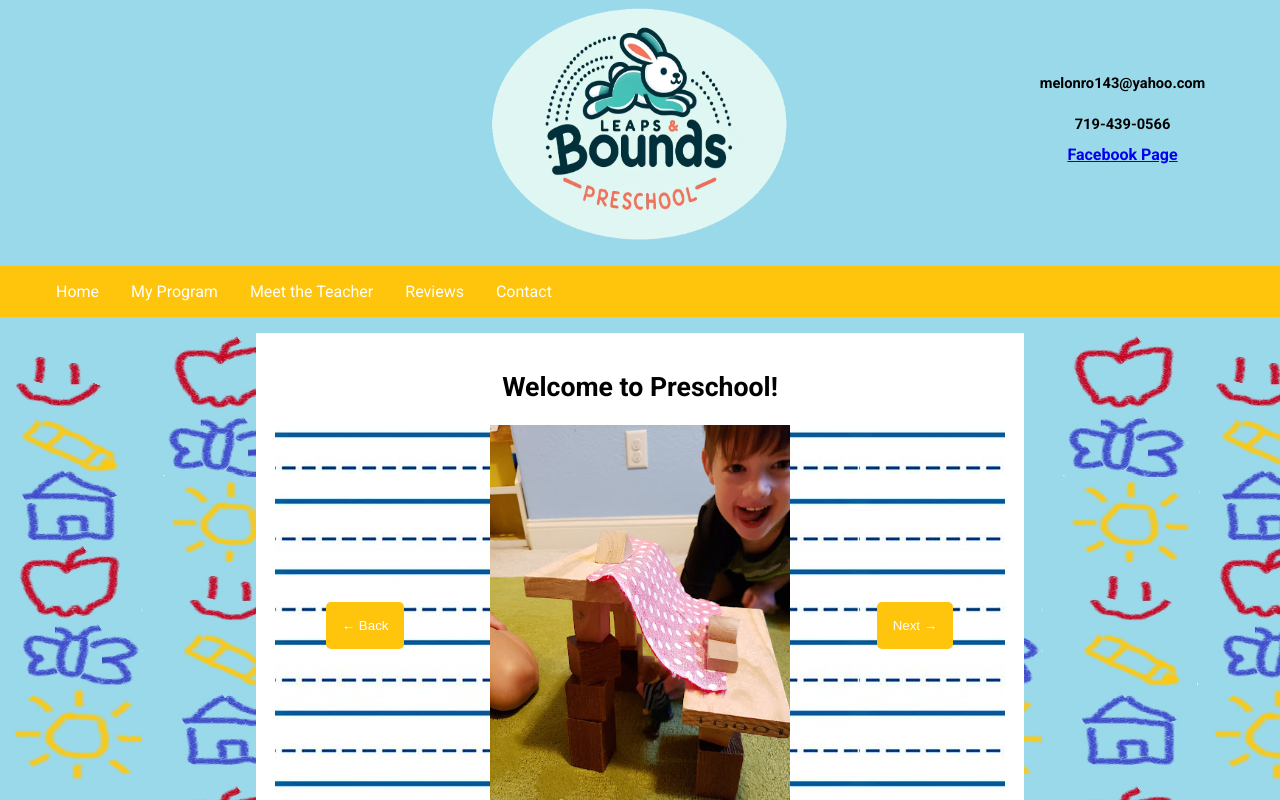
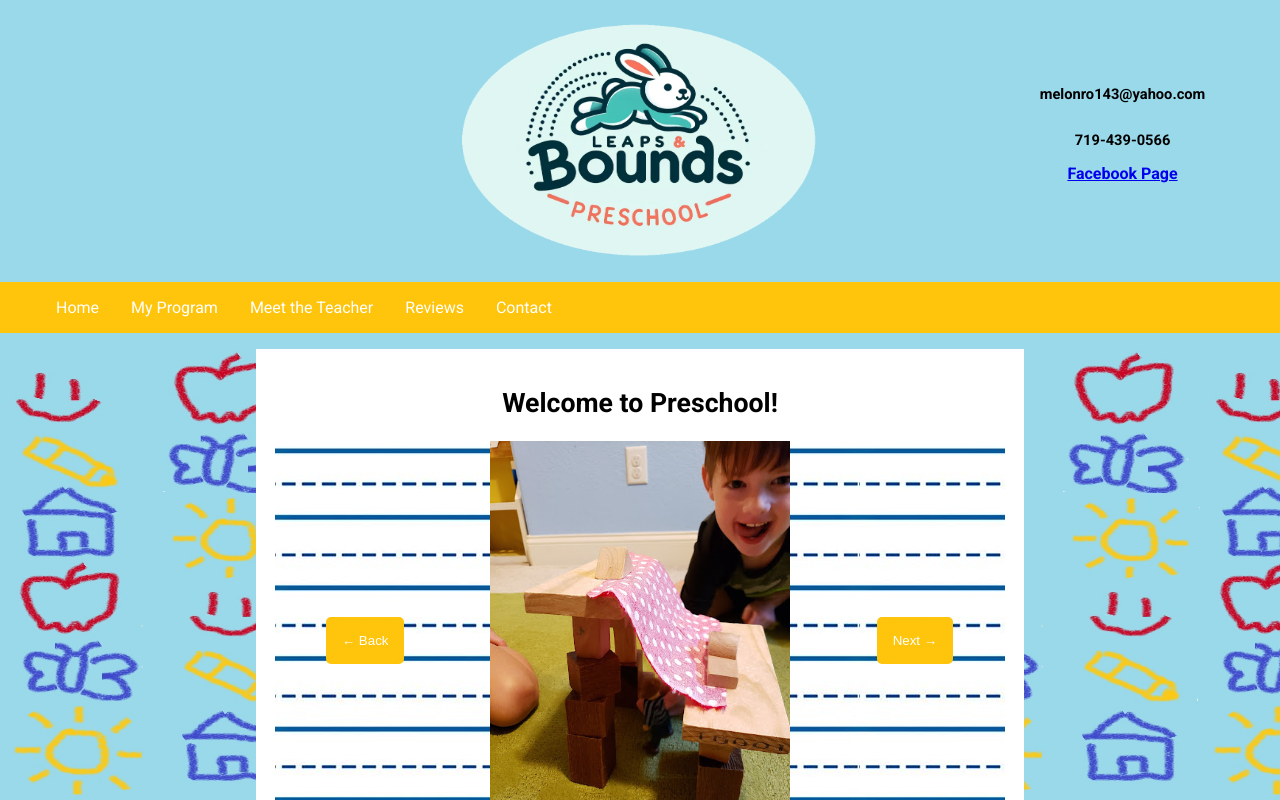
Before and after one commit to hewitson-j/leaps-and-bounds-new, a React (Vite) app: page / in a window 1280 px wide. Shown: the top 800 px of the page. Built offline with nearby package versions, Linux system fonts and the light colour scheme.

Commit message:
Added styling for header.

```diff
--- a/src/components/Header.css
+++ b/src/components/Header.css
@@ -9,8 +9,8 @@
 
 #header-logo {
   display: flex;
-  width: 50%;
-  height: 40%;
+  width: 60%;
+  height: 30%;
   min-width: 300px;
   min-height: 250px;
   grid-column: 2;
--- a/src/components/Header.tsx
+++ b/src/components/Header.tsx
@@ -12,6 +12,7 @@ export default function Header() {
           src={logo}
           alt="Leaps and Bounds Preschool Logo"
           id="header-logo"
+          title="Leaps and Bounds Preschool Logo"
         />
         <div id="header-contact-info">
           <p>
--- a/src/components/Navbar.css
+++ b/src/components/Navbar.css
@@ -5,6 +5,7 @@
 .navbar ul {
   display: flex;
   list-style: none;
+  margin-top: 0;
 }
 
 .navbar ul li {
```
